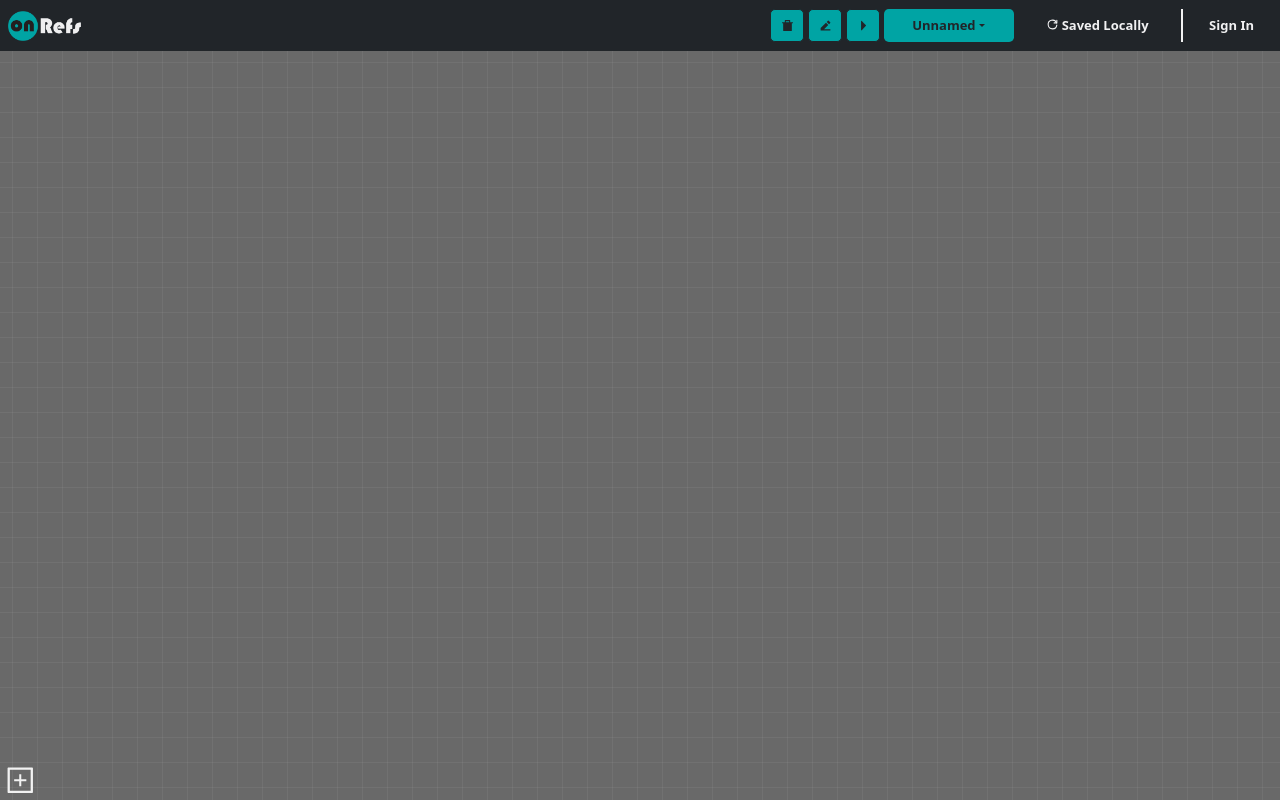
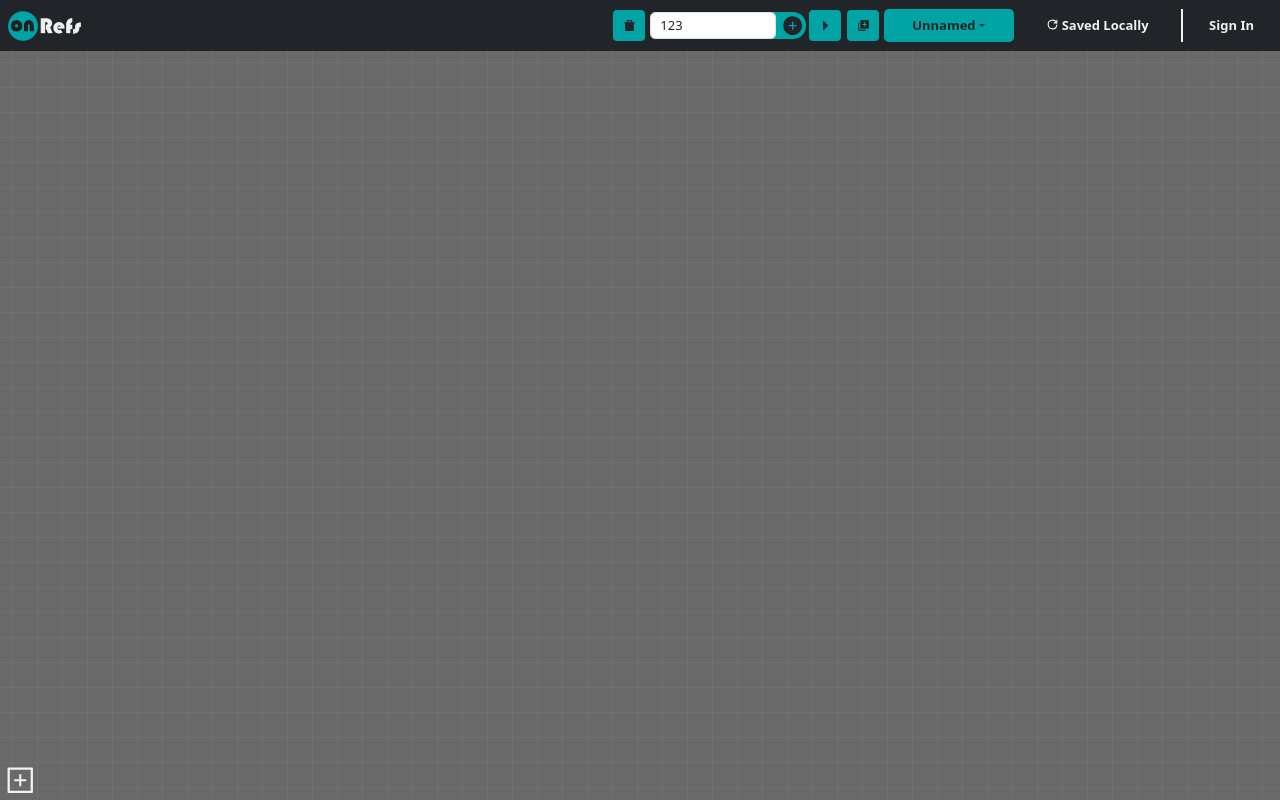
Before and after one commit to Vergiis/OnRefs, a React (Vite) app: page / in a window 1280 px wide. Both pictures are taken after a click on the element 825 px from the left and 25 px from the top of the page. Built offline with nearby package versions, Linux system fonts and the light colour scheme.

Commit message:
3 files modified, 1 added

```diff
--- a/src/AddCanvasModal.tsx
+++ b/src/AddCanvasModal.tsx
@@ -7,18 +7,17 @@ import { useNavigate } from 'react-router-dom';
 
 import { v4 as uuidv4 } from 'uuid';
 
-export function AddCanvasModal({ show, handleClose, isArrowIcon }: any) {
+export function AddCanvasModal({ show, handleClose }: any) {
   useEffect(() => {
     if (show) {
-      $('.canvasNew').animate(
+      $('#canvasAdd').animate(
         {
           width: 'toggle',
         },
         210
       );
-      $('.canvasNew').css('display', 'flex');
+      $('#canvasAdd').css('display', 'flex');
       handleClose();
-      isArrowIcon = !isArrowIcon;
     }
   });
 
@@ -50,11 +49,11 @@ export function AddCanvasModal({ show, handleClose, isArrowIcon }: any) {
   };
 
   return (
-    <Nav.Item className="canvasNew">
+    <Nav.Item className="canvasNew" id="canvasAdd">
       <Form.Control
         id="canvasNewInput"
         type="text"
-        placeholder="Name"
+        placeholder="Add New"
         name="canvasName"
         maxLength={12}
         minLength={3}
--- /dev/null
+++ b/src/EditCanvasModal.tsx
@@ -0,0 +1,42 @@
+import { useEffect, useRef } from 'react';
+
+import $ from 'jquery';
+import { Form, Nav } from 'react-bootstrap';
+import { AiFillPlusCircle } from 'react-icons/ai';
+
+export function EditCanvasModal({ show, handleClose }: any) {
+  useEffect(() => {
+    if (show) {
+      $('#canvasEdit').animate(
+        {
+          width: 'toggle',
+        },
+        210
+      );
+      $('#canvasEdit').css('display', 'flex');
+      handleClose();
+    }
+  });
+
+  const inputRef = useRef(null);
+  const editCanvas = () => {
+    let name = inputRef.current.value;
+    if (name == null || name.trim() == '') return;
+  };
+
+  return (
+    <Nav.Item className="canvasNew" id="canvasEdit">
+      <Form.Control
+        id="canvasEditInput"
+        type="text"
+        placeholder="Change Name"
+        name="canvasNewName"
+        maxLength={12}
+        minLength={3}
+        ref={inputRef}
+        value="123"
+      />
+      <AiFillPlusCircle className="canvasNewButton" onClick={editCanvas} />
+    </Nav.Item>
+  );
+}
--- a/src/NavBar.tsx
+++ b/src/NavBar.tsx
@@ -9,6 +9,7 @@ import { LoginModal } from './LoginModal';
 import { SignUpModal } from './SignUpModal';
 import { useState } from 'react';
 import { AddCanvasModal } from './AddCanvasModal';
+import { EditCanvasModal } from './EditCanvasModal';
 
 export function NavBar() {
   const [signInShow, setSignInShow] = useState(false);
@@ -22,11 +23,26 @@ export function NavBar() {
   const handleSignUpShow = () => setSignUpShow(true);
 
   const [addCanvasShow, setAddCanvasShow] = useState(false);
+  const [isAddArrowIcon, setIsAddArrowIcon] = useState(false);
 
-  const handleAddCanvasClose = () => setAddCanvasShow(false);
-  const handleAddCanvasShow = () => setAddCanvasShow(true);
+  const handleAddCanvasClose = () => {
+    setAddCanvasShow(false);
+  };
+  const handleAddCanvasShow = () => {
+    setAddCanvasShow(true);
+    setIsAddArrowIcon(!isAddArrowIcon);
+  };
 
-  let isArrowIcon = false;
+  const [editCanvasShow, setEditCanvasShow] = useState(false);
+  const [isEditArrowIcon, setIsEditArrowIcon] = useState(false);
+
+  const handleEditCanvasClose = () => {
+    setEditCanvasShow(false);
+  };
+  const handleEditCanvasShow = () => {
+    setEditCanvasShow(true);
+    setIsEditArrowIcon(!isEditArrowIcon);
+  };
 
   return (
     <Navbar
@@ -47,17 +63,23 @@ export function NavBar() {
           >
             <RiDeleteBin7Fill />
           </Nav.Item>
+
+          <EditCanvasModal
+            show={editCanvasShow}
+            handleClose={handleEditCanvasClose}
+          />
+
           <Nav.Item
             className="btn btn-dark canvasOptionsButtons"
             id="canvasEditButton"
+            onClick={handleEditCanvasShow}
           >
-            <RiEdit2Fill />
+            {isEditArrowIcon ? <VscTriangleRight /> : <RiEdit2Fill />}
           </Nav.Item>
 
           <AddCanvasModal
             show={addCanvasShow}
             handleClose={handleAddCanvasClose}
-            isArrowIcon={isArrowIcon}
           />
 
           <Nav.Item
@@ -65,7 +87,7 @@ export function NavBar() {
             id="canvasPlusButton"
             onClick={handleAddCanvasShow}
           >
-            {isArrowIcon ? <BiSolidAddToQueue /> : <VscTriangleRight />}
+            {isAddArrowIcon ? <VscTriangleRight /> : <BiSolidAddToQueue />}
           </Nav.Item>
 
           <div className="mobileButton">
--- a/src/styles/modals.css
+++ b/src/styles/modals.css
@@ -77,16 +77,11 @@
   margin-right: 0.2em;
   width: 12em;
 }
-#canvasNewInput {
-  height: 1.5em;
-  margin-top: 0.31em;
-  margin-left: 0.4em;
-  border-radius: 0.6em;
-  background-color: #f1f1f2;
-  font-weight: bold;
-}
 @media (max-width: 990px) {
   #canvasPlusButton {
+    display: none;
+  }
+  #canvasEditButton{
     display: none;
   }
   .canvasNew {
```
